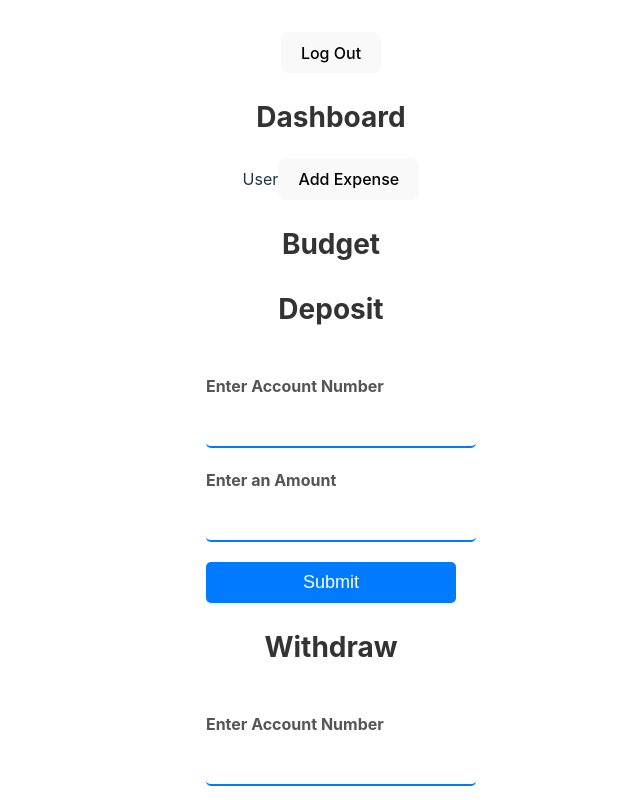
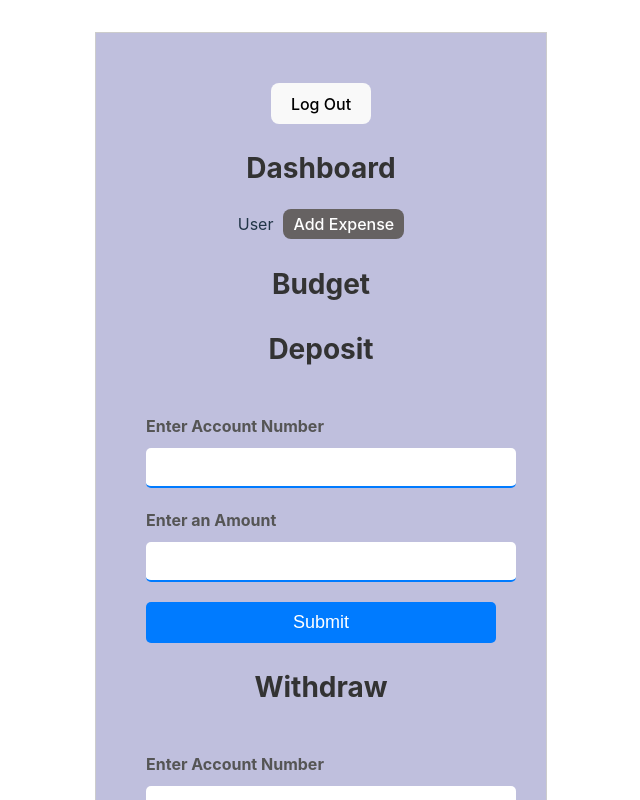
Before and after one commit to Amieldat/my-banking-app, a React (Vite) app: page /dashboard in a window 1280 px wide. Shown: the top 800 px of the page, without its empty margins (309-949 px from the left). Built offline with nearby package versions, Linux system fonts and the light colour scheme.

Commit message:
added classname to dashboard and add expense

```diff
--- a/src/components/Dashboard.jsx
+++ b/src/components/Dashboard.jsx
@@ -18,7 +18,7 @@ export const Dashboard = () => {
     const isAdmin = users.find(({ username }) => loggedIn == username)?.role == "admin"
 
     return (
-        <div id="dashboard">
+        <div id="dashboard" className="dashboard-container">
             <button onClick={() => setLoggedIn("")}>Log Out</button>
             <h2>Dashboard</h2>
             {isAdmin
@@ -33,7 +33,7 @@ export const Dashboard = () => {
                 : (
                     <>
                         User
-                        <button onClick={() => setExpenseModalToggle(!expenseModalToggle)}>Add Expense</button>
+                        <button onClick={() => setExpenseModalToggle(!expenseModalToggle)} className="addExpense-button">Add Expense</button>
                         <Budget users={users} loggedIn={loggedIn} />
                         <AddExpense users={users} setUsers={setUsers} loggedIn={loggedIn} modalToggle={expenseModalToggle} />
                     </>
```
